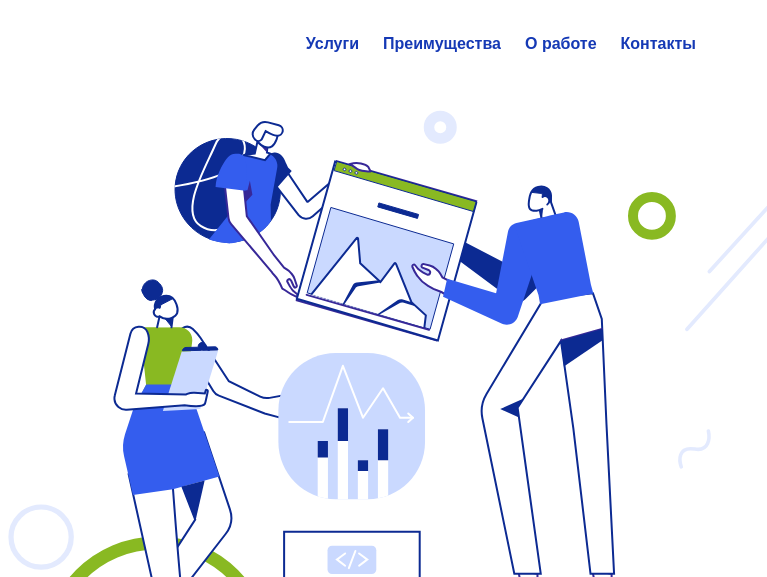
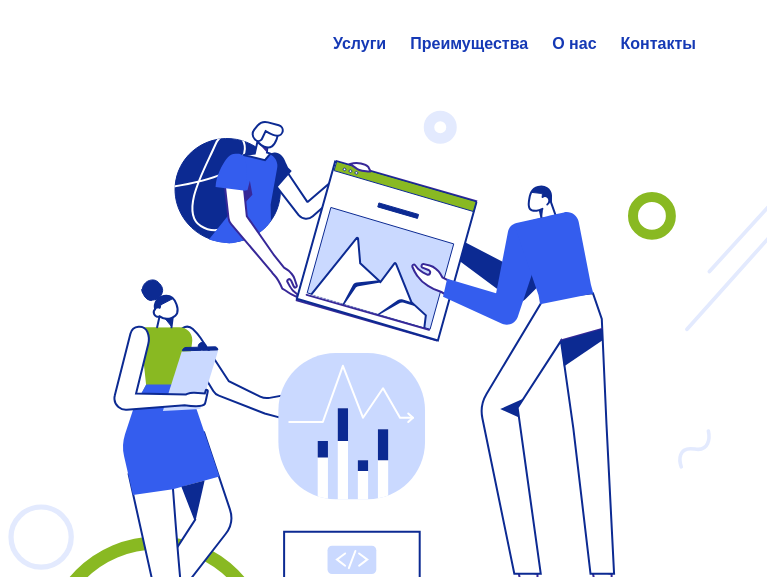
Before and after one commit to shibankov/smmLand, a plain HTML site: page index.html in a window 1280 px wide. Shown: the top 577 px of the page, 513-1280 px from the left. Drawn offline with Linux system fonts and the light colour scheme.

Commit message:
fix index file

```diff
--- a/index.html
+++ b/index.html
@@ -32,7 +32,7 @@
                 </li>
                 <li>
                   <a href="index.html" class="menu__link" data-link = "work__title">
-                    О работе
+                    О нас
                   </a>
                 </li>
                 <li>
```
